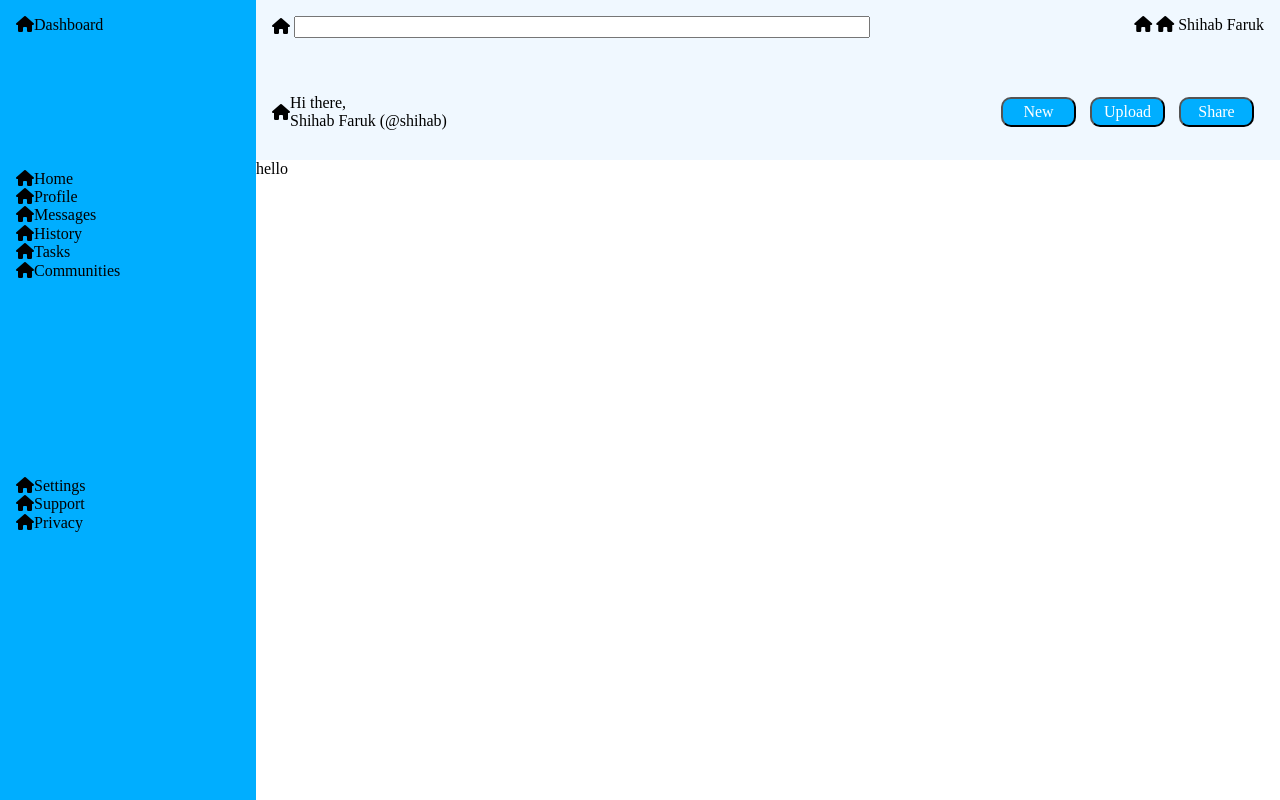
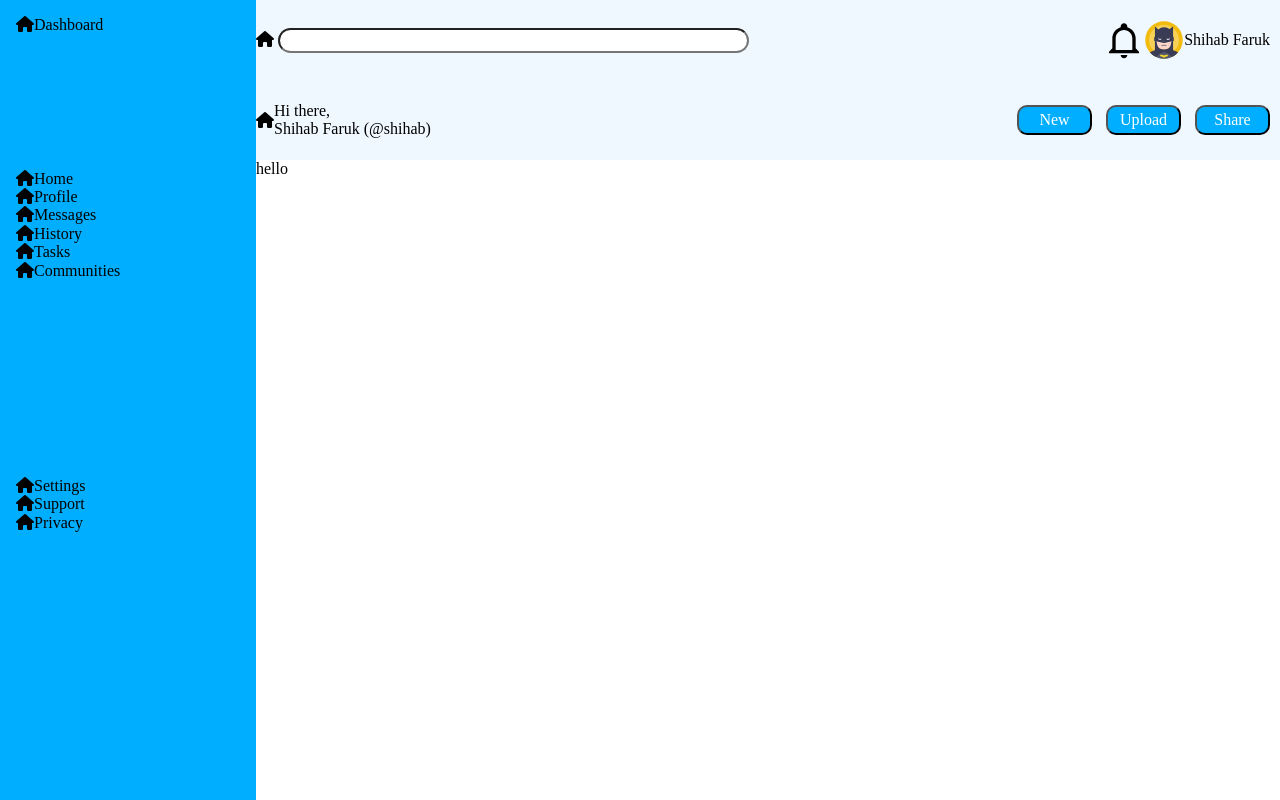
Before and after one commit to sfaruk2001/Dashboard, a plain HTML site: page index.html in a window 1280 px wide. Drawn offline with Linux system fonts and the light colour scheme.

Commit message:
minor image changes

```diff
--- a/index.html
+++ b/index.html
@@ -43,8 +43,8 @@
                     <input type="search">
                 </div>
                 <div class="header-pfp">
-                    <i class="fa-solid fa-house"></i>
-                    <i class="fa-solid fa-house"></i>
+                    <img src="./bell.svg" alt="bell">
+                    <img src="./bat.svg" alt="bat">
                     <span>Shihab Faruk</span>
                 </div>
             </div>
--- a/styles.css
+++ b/styles.css
@@ -50,7 +50,7 @@ ul li {
 .header {
     grid-column: 2 / 3;
     background-color: aliceblue;
-    padding: 16px;
+    /** Padding */
     display: grid;
     grid-template-rows: 1fr 1fr;
 
@@ -59,10 +59,25 @@ ul li {
 .header-top {
     display: flex;
     justify-content: space-between;
+    align-items: center;
+}
+
+.header-pfp {
+    display: flex;
+    align-items: center;
+    margin-right: 10px;
+}
+
+.header-top img {
+    width: 40px;
 }
 
 input[type='search'] {
-    min-width: 45vw;
+    height: 25px;
+    width: 45vw;
+    max-width: 471px;
+    border-radius: 15px;
+
 }
 
 .header-bottom {
```
Also changed, not shown: bat.svg (added), bell.svg (added).
